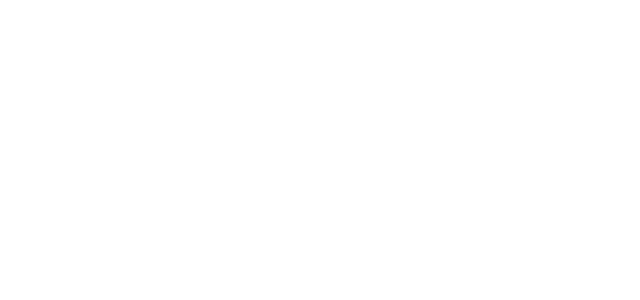
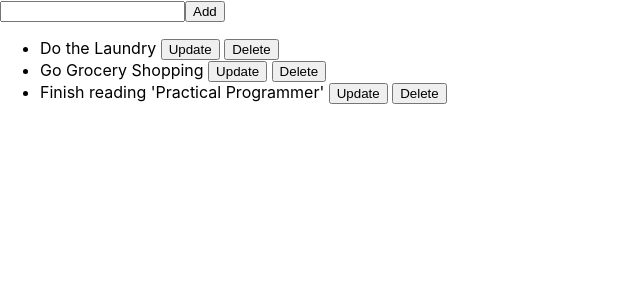
Before and after one commit to hannah-choi/react-todolist, a React (Create React App) app: page / in a window 1280 px wide. Shown: the top 300 px of the page, without its empty margins (0-640 px from the left). Built offline with nearby package versions, Linux system fonts and the light colour scheme.

Commit message:
addTodo + deleteTodo

```diff
--- a/src/App.js
+++ b/src/App.js
@@ -1,11 +1,29 @@
+import { useState } from "react";
 import Input from "./components/Input";
 import List from "./components/List";
 
 function App() {
+    const [todos, setTodos] = useState([
+        { task: "Do the Laundry" },
+        { task: "Go Grocery Shopping" },
+        { task: "Finish reading 'Practical Programmer'" },
+    ]);
+
+    const addTodo = function (e) {
+        e.preventDefault();
+        setTodos([...todos, { task: e.target.addTodoInput.value }]);
+    };
+
+    const deleteTodo = function (index) {
+        let newArray = Array.from(todos);
+        newArray.splice(index, 1);
+        setTodos(newArray);
+    };
+
     return (
         <div className="App">
-            <Input />
-            <List />
+            <Input addTodo={addTodo} />
+            <List data={todos} deleteTodo={deleteTodo} />
         </div>
     );
 }
--- a/src/components/Input.js
+++ b/src/components/Input.js
@@ -1,7 +1,12 @@
 import React from "react";
 
-function Input() {
-    return <form></form>;
+function Input({ addTodo }) {
+    return (
+        <form onSubmit={e => addTodo(e)}>
+            <input type="text" name="addTodoInput" />
+            <input type="submit" value="Add" />
+        </form>
+    );
 }
 
 export default Input;
--- a/src/components/List.js
+++ b/src/components/List.js
@@ -1,7 +1,19 @@
 import React from "react";
+import ListItem from "./ListItem";
 
-function List() {
-    return <ul></ul>;
+function List({ data, deleteTodo }) {
+    return (
+        <ul>
+            {data.map((item, i) => (
+                <ListItem
+                    value={item.task}
+                    key={i}
+                    index={i}
+                    deleteTodo={deleteTodo}
+                />
+            ))}
+        </ul>
+    );
 }
 
 export default List;
--- a/src/components/ListItem.js
+++ b/src/components/ListItem.js
@@ -1,7 +1,29 @@
-import React from "react";
+import React, { useState } from "react";
 
-function ListItem() {
-    return <li></li>;
+function ListItem({ value, deleteTodo, index }) {
+    const [isEditing, setEditingMode] = useState(false);
+
+    const viewMode = (
+        <form>
+            {value} <input type="button" value="Update" />{" "}
+            <input
+                type="button"
+                value="Delete"
+                onClick={() => {
+                    deleteTodo(index);
+                }}
+            />
+        </form>
+    );
+
+    const editMode = (
+        <form>
+            <input type="button" value="Submit" />{" "}
+            <input type="button" value="Cancel" />
+        </form>
+    );
+
+    return <li>{isEditing ? editMode : viewMode}</li>;
 }
 
 export default ListItem;
```
Also changed, not shown: 1 other file (tests, documents, lock files or other folders).
